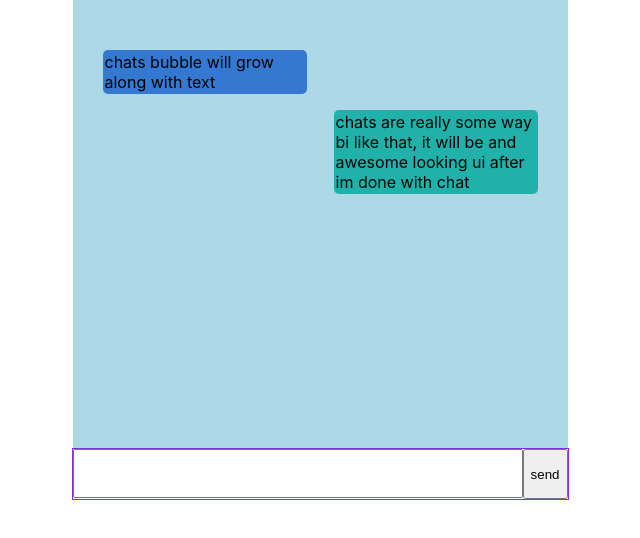
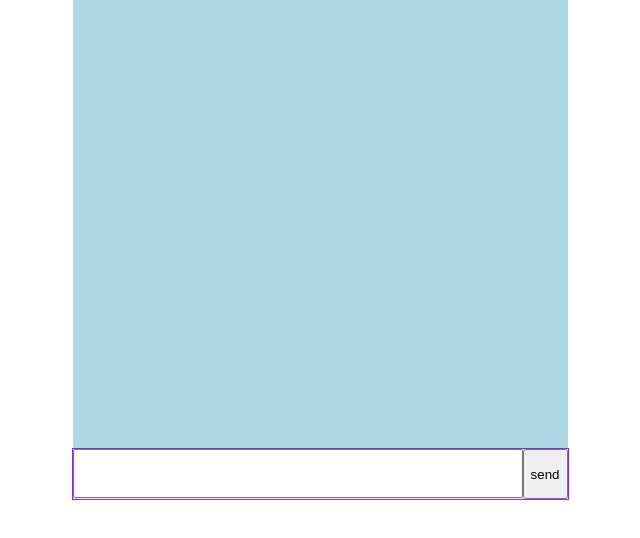
Before and after one commit to zeimedee/chatapp, a React (Create React App) app: page / in a window 1280 px wide. Shown: the top 538 px of the page, without its empty margins (320-960 px from the left). Built offline with nearby package versions, Linux system fonts and the light colour scheme.

Commit message:
:rocket: react chat app context done

```diff
--- a/src/App.css
+++ b/src/App.css
@@ -54,7 +54,8 @@ body{
   position: absolute;
   left: 20px;
   height: fit-content;
-  width: 200px;
+  width: fit-content;
+  max-width: 200px;
   border-radius: 5px;
   padding: 2px;
   overflow-wrap: break-word ;
@@ -65,7 +66,8 @@ body{
   position: absolute;
   right: 20px;
   height: fit-content;
-  width: 200px;
+  width: fit-content;
+  max-width: 200px;
   border-radius: 5px;
   padding: 2px;
   overflow-wrap: break-word ;
--- a/src/App.js
+++ b/src/App.js
@@ -1,9 +1,18 @@
+import { useState } from 'react'
 import './App.css';
+import {ChatContext} from './context/chatContext'
 import ChatWindow from './components/chatwindow'
+import TextBubble from './components/textBubble';
+import TextBox from './components/textbox';
 
 function App() {
+  const [text,setText] = useState('');
+  const [msgs,setMsgs] = useState([]);
   return (
-          <ChatWindow />
+    <ChatContext.Provider value={{text,setText,msgs,setMsgs}}>
+      <ChatWindow />
+    </ChatContext.Provider>
+
   );
 }
 
--- a/src/components/chatwindow.js
+++ b/src/components/chatwindow.js
@@ -1,20 +1,27 @@
-import React from 'react'
+import React,{useContext} from 'react'
+import {ChatContext} from '../context/chatContext'
 import TextBubble from './textBubble'
 import TextBox from './textbox'
 
 function ChatWindow() {
+    const {msgs} = useContext(ChatContext)
     return (
         <div className='view'>
             <div className='chatbox'>
                 <div className='chats'>
-                    <TextBubble
+                    {/* <TextBubble
                         msgType='rxTextBubble'
                         msg='chats bubble will grow along with text'
-                    />
-                    <TextBubble
-                        msgType='txTextBubble'
-                        msg='chats are really some way bi like that, it will be and awesome looking ui after im done with chat'
-                    />
+                    /> */}
+                    {
+                        msgs.map((i)=>{
+                            return <TextBubble
+                                msgType='txTextBubble'
+                                msg={i}
+                            />
+                        })
+                    }
+
 
                 </div>
                 <TextBox />
--- a/src/components/textbox.js
+++ b/src/components/textbox.js
@@ -1,11 +1,28 @@
-import React from 'react'
+import React,{useContext} from 'react'
+import {ChatContext} from '../context/chatContext'
 
 function TextBox() {
+    const {text,setText,setMsgs,msgs} = useContext(ChatContext);
+
+    const handelClick =(e)=>{
+        e.preventDefault();
+        if(text === ''){
+
+        }else{
+            setMsgs(msgs => msgs.concat(text));
+            setText('');
+        }
+
+    }
     return (
         <div className='textbox'>
-            <textarea></textarea>
-            <button>send</button>
+            <textarea
+            type='text'
+            value={text}
+            onChange={ (e)=>{setText(e.target.value)} }
 
+            ></textarea>
+            <button onClick={handelClick}>send</button>
         </div>
     )
 }
--- a/src/context/chatContext.js
+++ b/src/context/chatContext.js
@@ -1,3 +1,3 @@
 import { createContext } from 'react'
 
-export const chatContext = createContext({});
+export const ChatContext = createContext({});
```
